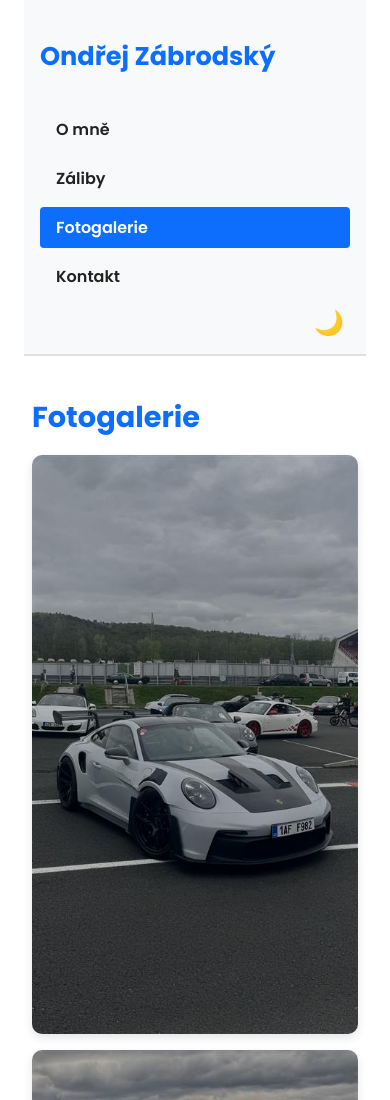
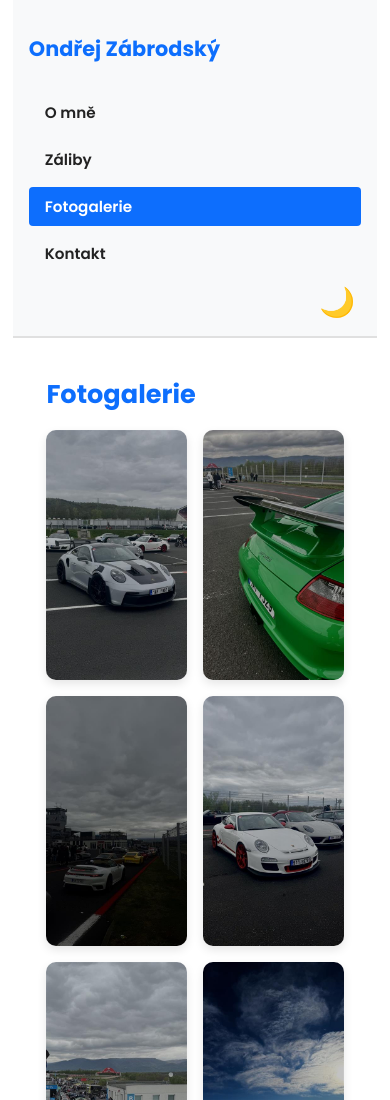
Before and after one commit to zabry0/moje-stranka, a plain HTML site: page galerie.html in a window 390 px wide. Shown: the top 1100 px of the page. Drawn offline with Linux system fonts and the light colour scheme.

Commit message:
Update style.css
optimalizace pro mobil

```diff
--- a/style.css
+++ b/style.css
@@ -275,41 +275,110 @@ body.dark-mode .contact-info a {
 
 /* ===== Responsivita ===== */
 @media (max-width: 600px) {
+  /* Základní úpravy paddingu a marginu */
+  body {
+    padding: 0 0.8rem;
+  }
+
+  main {
+    margin: 1rem auto 1.5rem auto;
+    padding: 0 0.3rem;
+  }
+
+  /* Navigace */
   nav {
     flex-direction: column;
     gap: 0.7rem;
+    align-items: flex-start;
+    padding: 0 1rem;
+  }
+
+  nav h1 {
+    font-size: 1.3rem;
   }
 
   nav ul {
-    justify-content: center;
-    gap: 1rem;
+    flex-direction: column;
+    width: 100%;
+    gap: 0.5rem;
   }
 
-  main {
-    margin: 1.5rem auto 3rem auto;
+  nav ul li {
+    width: 100%;
+  }
+
+  nav ul li a {
+    display: block;
+    width: 100%;
+    padding: 0.5rem 1rem;
+    font-size: 0.95rem;
+  }
+
+  #dark-mode-toggle {
+    font-size: 1.8rem;
+    margin-left: 0;
+    align-self: flex-end;
+  }
+
+  /* Nadpisy */
+  h2 {
+    font-size: 1.6rem;
+  }
+
+  /* Galerie */
+  .gallery-grid {
+    grid-template-columns: 1fr;
+    gap: 0.8rem;
+  }
+
+  .gallery-grid img {
+    width: 100%;
+    height: auto;
+    border-radius: 8px;
+    cursor: pointer;
+    transition: transform 0.3s ease, box-shadow 0.3s ease;
+  }
+
+  .gallery-grid img:active {
+    transform: scale(0.98);
+    box-shadow: 0 2px 6px rgba(0,0,0,0.15);
+  }
+
+  /* Karty a formulář */
+  .card {
+    padding: 1rem;
+    font-size: 0.95rem;
   }
 
   .contact-form {
-    padding: 1.2rem;
+    padding: 1rem;
+    font-size: 0.95rem;
+  }
+
+  /* Patička */
+  footer {
+    font-size: 0.8rem;
+    padding: 0.8rem 0;
   }
 }
 
+/* ===== Tmavý režim patičky pro mobil ===== */
 body.dark-mode footer {
-  background-color: #1f1f1f; /* tmavší pozadí pro patičku */
-  border-top-color: #444;    /* tmavší linka */
-  color: #ccc;               /* světlejší text */
+  background-color: #1f1f1f;
+  border-top-color: #444;
+  color: #ccc;
 }
 
 /* Odkazy */
 a {
-  color: #1e90ff; /* jasná modrá */
+  color: #1e90ff;
   text-decoration: none;
   transition: color 0.3s ease;
 }
 
 a:hover,
 a:focus {
-  color: #005bb5; /* tmavší modrá při hoveru/fokusu */
+  color: #005bb5;
   text-decoration: underline;
 }
 
@@ -318,7 +387,7 @@ a:focus {
   position: fixed;
   bottom: 20px;
   right: 20px;
-  background-color: #ff9800; /* oranžová */
+  background-color: #ff9800;
   color: white;
   padding: 15px 25px;
   border-radius: 8px;
@@ -355,84 +424,25 @@ a:focus {
     transform: translateX(0);
   }
 }
+
+/* Galerie grid pro desktop */
 .gallery-grid {
   display: grid;
-  grid-template-columns: repeat(2, 1fr); /* dvě vedle sebe */
-  gap: 1rem;                             /* mezery mezi obrázky */
+  grid-template-columns: repeat(2, 1fr);
+  gap: 1rem;
   max-width: 900px;
   margin: 0 auto;
 }
 
 .gallery-grid img {
   width: 100%;
-  height: 250px;           /* nebo auto – podle potřeby */
-  object-fit: cover;       /* ořízne přebytek, zachová estetiku */
+  height: 250px;
+  object-fit: cover;
   border-radius: 10px;
   box-shadow: 0 4px 10px rgba(0,0,0,0.1);
   transition: transform 0.3s ease;
 }
 
 .gallery-grid img:hover {
-  transform: scale(1.03);  /* jemný hover efekt */
+  transform: scale(1.03);
 }
-/* ===== Mobilní optimalizace ===== */
-@media (max-width: 600px) {
-  nav {
-    flex-direction: column;
-    gap: 0.7rem;
-    align-items: flex-start;
-    padding: 0 1rem;
-  }
-
-  nav ul {
-    flex-direction: column;
-    width: 100%;
-    gap: 0.5rem;
-  }
-
-  nav ul li {
-    width: 100%;
-  }
-
-  nav ul li a {
-    display: block;
-    width: 100%;
-    padding: 0.5rem 1rem;
-  }
-
-  #dark-mode-toggle {
-    align-self: flex-end;
-  }
-
-  h2 {
-    font-size: 1.8rem;
-  }
-
-  main {
-    margin: 1rem auto 2rem auto;
-    padding: 0 0.5rem;
-  }
-
-  .card {
-    padding: 1rem;
-    font-size: 0.95rem;
-  }
-
-  .contact-form {
-    padding: 1rem;
-    font-size: 0.95rem;
-  }
-
-  .gallery-grid {
-    grid-template-columns: 1fr; /* 1 obrázek na řádek */
-  }
-
-  .gallery-grid img {
-    height: auto;
-  }
-
-  footer {
-    font-size: 0.8rem;
-    padding: 0.8rem 0;
-  }
-}
```
